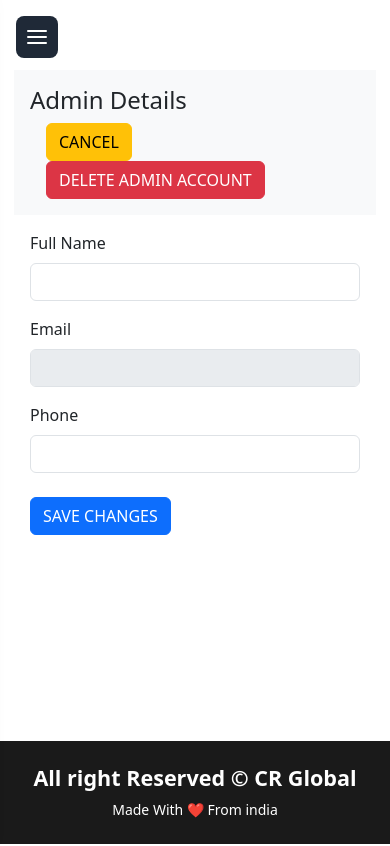
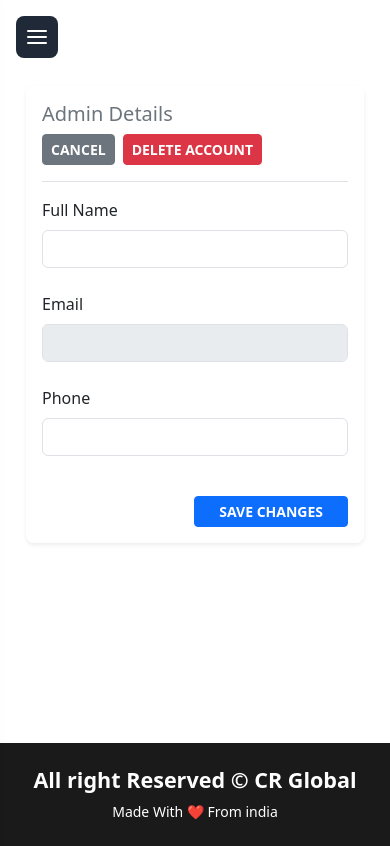
Before and after one commit to Komal04-pt/doctor-appointment-system, a React (Vite) app in the folder admin-panel/: page /admin-details/1 in a window 390 px wide. Both pictures are taken after a click on the button "EDIT". Built offline with nearby package versions, Linux system fonts and the light colour scheme; no server answers.

Commit message:
fix: responsive admin details layout and align action buttons

```diff
--- a/admin-panel/src/pages/user/AdminDetails.jsx
+++ b/admin-panel/src/pages/user/AdminDetails.jsx
@@ -71,17 +71,27 @@ const AdminDetails = () => {
 
   return (
     <Layout>
-      <div className="d-flex flex-wrap p-3 justify-content-between align-items-center bg-light">
-        <h1 style={{ fontSize: "1.5rem" }}>Admin Details</h1>
-        <div>
+      <div className="container py-3 py-md-4" style={{ minHeight: "75vh", maxWidth: "650px" }}>
+
+        {/* Main Card Container */}
+        <div className="card shadow-sm border-0 p-3 p-md-4 bg-white rounded-3">
+
+          {/* Header Section */}
+          <div className="d-flex flex-wrap justify-content-between align-items-center pb-3 border-bottom mb-3 gap-2">
+            <h4 className="mb-0 text-secondary font-weight-bold" style={{ fontSize: "1.25rem" }}>
+              Admin Details
+            </h4>
+
+            {/* Buttons in One Single Row */}
+            <div className="d-flex align-items-center gap-2">
               <button
-            className="btn btn-warning ms-3"
+                className={`btn btn-sm ${edit ? "btn-warning text-dark" : "btn-secondary"} fw-semibold`}
                 onClick={() => setEdit(!edit)}
               >
                 {edit ? "EDIT" : "CANCEL"}
               </button>
               <button
-            className="btn btn-danger ms-3"
+                className="btn btn-sm btn-danger fw-semibold"
                 onClick={handleDeleteAdmin}
                 disabled={isSelfProfile}
                 title={
@@ -90,18 +100,20 @@ const AdminDetails = () => {
                     : "Delete this admin account"
                 }
               >
-            DELETE ADMIN ACCOUNT
+                DELETE ACCOUNT
               </button>
             </div>
           </div>
 
+          {/* Self Profile Alert */}
           {isSelfProfile && (
-        <div className="alert alert-info mx-3 mt-3 mb-0">
-          This is your own account. You cannot delete your own admin access.
+            <div className="alert alert-info small py-2 px-3 mb-3 border-0 bg-light-info text-info">
+              <i className="bi bi-info-circle me-1"></i> This is your own account. You cannot delete your own admin access.
             </div>
           )}
 
-      <div className="p-3" style={{ maxWidth: "500px" }}>
+          {/* Form Fields Section */}
+          <div className="d-flex flex-column gap-2">
             <InputForm
               label={"Full Name"}
               value={name}
@@ -122,14 +134,19 @@ const AdminDetails = () => {
             />
 
             {!edit && (
+              <div className="mt-3 text-end">
                 <button
-            className="btn btn-primary mt-2"
+                  className="btn btn-primary btn-sm px-4 fw-semibold"
                   onClick={handleUpdate}
                   disabled={loading}
                 >
                   {loading ? "Saving..." : "SAVE CHANGES"}
                 </button>
+              </div>
             )}
+          </div>
+
+        </div>
       </div>
     </Layout>
   );
```
Lines whose indentation alone changed are shown as unchanged.
